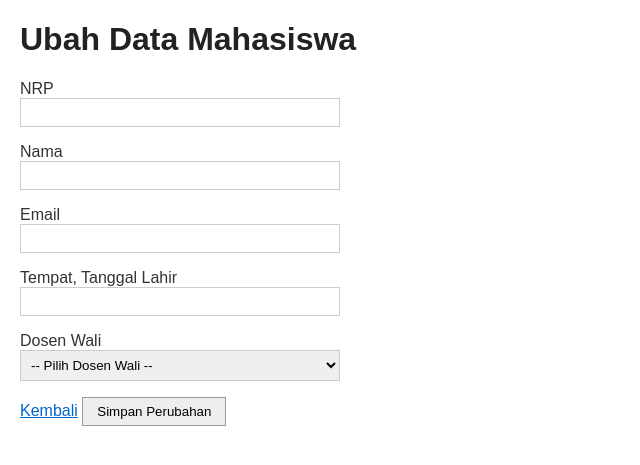
After one commit to Adikafazaa/Pemrograman-Web, a PHP site: page /ubah.php in a window 1280 px wide. The commit adds this page. Shown: the top 465 px of the page, without its empty margins (0-640 px from the left). Run offline with PHP 8.4, Linux system fonts and the light colour scheme; data comes from the database, SQL or seed files in the repository; data that the repository does not hold is empty.

Commit message:
feat(crud): tambahkan fitur ubah mahasiswa & dosen dan style css polos

```diff
--- a/Tugas/26.10.2026/index.php
+++ b/Tugas/26.10.2026/index.php
@@ -5,6 +5,7 @@ include 'database.php';
 <html>
 <head>
     <title>Data Mahasiswa & Dosen Wali</title>
+    <link rel="stylesheet" href="style.css">
 </head>
 <body>
     <h1>Data Mahasiswa</h1>
@@ -40,6 +41,7 @@ include 'database.php';
             <td><?php echo $mhs['ttl']; ?></td>
             <td><?php echo $mhs['nama_dosen']; ?></td>
             <td>
+                <a href="ubah_mahasiswa.php?id_mahasiswa=<?php echo $mhs['id_mahasiswa']; ?>">Ubah</a> |
                 <a href="delete_mahasiswa.php?id_mahasiswa=<?php echo $mhs['id_mahasiswa']; ?>" onclick="return confirm('Yakin ingin menghapus data ini?')">Hapus</a>
             </td>
         </tr>
@@ -71,6 +73,7 @@ include 'database.php';
             <td><?php echo $d['email']; ?></td>
             <td><?php echo $d['ttl']; ?></td>
             <td>
+                <a href="ubah_dosen.php?id_dosen=<?php echo $d['id_dosen']; ?>">Ubah</a> |
                 <a href="delete_dosen.php?id_dosen=<?php echo $d['id_dosen']; ?>" onclick="return confirm('Yakin ingin menghapus data dosen ini?')">Hapus</a>
             </td>
         </tr>
--- /dev/null
+++ b/Tugas/26.10.2026/style.css
@@ -0,0 +1,47 @@
+body {
+    font-family: Arial, sans-serif;
+    margin: 20px;
+    color: #333;
+}
+
+h1, h2 {
+    color: #222;
+}
+
+a {
+    color: #0066cc;
+    text-decoration: underline;
+}
+
+table {
+    border-collapse: collapse;
+    width: 100%;
+    margin-top: 10px;
+    margin-bottom: 20px;
+}
+
+th, td {
+    border: 1px solid #ccc;
+    padding: 8px 12px;
+    text-align: left;
+}
+
+th {
+    background-color: #f2f2f2;
+}
+
+input[type="text"],
+input[type="email"],
+select {
+    width: 320px;
+    padding: 6px;
+    border: 1px solid #ccc;
+    box-sizing: border-box;
+}
+
+button {
+    padding: 6px 14px;
+    background-color: #eee;
+    border: 1px solid #999;
+    cursor: pointer;
+}
--- a/Tugas/26.10.2026/tambah_data_mahasiswa.php
+++ b/Tugas/26.10.2026/tambah_data_mahasiswa.php
@@ -6,6 +6,7 @@ $dosen = mysqli_query($koneksi, "SELECT * FROM dosen_wali ORDER BY nama ASC");
 <html>
 <head>
     <title>Tambah Data Mahasiswa</title>
+    <link rel="stylesheet" href="style.css">
 </head>
 <body>
     <h1>Tambah Data Mahasiswa</h1>
--- a/Tugas/26.10.2026/tambah_dosen.php
+++ b/Tugas/26.10.2026/tambah_dosen.php
@@ -16,6 +16,7 @@ if (isset($_POST['simpan'])) {
 <html>
 <head>
     <title>Tambah Dosen Wali</title>
+    <link rel="stylesheet" href="style.css">
 </head>
 <body>
     <h1>Tambah Dosen Wali</h1>
--- /dev/null
+++ b/Tugas/26.10.2026/ubah.php
@@ -0,0 +1,7 @@
+<?php
+if (isset($_GET['id_dosen'])) {
+    include 'ubah_dosen.php';
+} else {
+    include 'ubah_mahasiswa.php';
+}
+?>
--- /dev/null
+++ b/Tugas/26.10.2026/ubah_mahasiswa.php
@@ -0,0 +1,70 @@
+<?php
+include 'database.php';
+
+if (isset($_POST['update'])) {
+    $id_mahasiswa = $_POST['id_mahasiswa'];
+    $nrp          = $_POST['nrp'];
+    $nama         = $_POST['nama'];
+    $email        = $_POST['email'];
+    $ttl          = $_POST['ttl'];
+    $id_dosen     = $_POST['id_dosen'];
+
+    if ($id_dosen == "" || $id_dosen == "0") {
+        mysqli_query($koneksi, "UPDATE mahasiswa SET nrp='$nrp', nama='$nama', email='$email', ttl='$ttl', id_dosen=NULL WHERE id_mahasiswa='$id_mahasiswa'");
+    } else {
+        mysqli_query($koneksi, "UPDATE mahasiswa SET nrp='$nrp', nama='$nama', email='$email', ttl='$ttl', id_dosen='$id_dosen' WHERE id_mahasiswa='$id_mahasiswa'");
+    }
+
+    header("location:index.php");
+    exit;
+}
+
+$id_mahasiswa = $_GET['id_mahasiswa'] ?? $_GET['id'] ?? 0;
+$data_mhs = mysqli_query($koneksi, "SELECT * FROM mahasiswa WHERE id_mahasiswa='$id_mahasiswa'");
+$mhs = mysqli_fetch_array($data_mhs);
+$dosen = mysqli_query($koneksi, "SELECT * FROM dosen_wali ORDER BY nama ASC");
+?>
+<!DOCTYPE html>
+<html>
+<head>
+    <title>Ubah Data Mahasiswa</title>
+    <link rel="stylesheet" href="style.css">
+</head>
+<body>
+    <h1>Ubah Data Mahasiswa</h1>
+    <form method="post" action="">
+        <input type="hidden" name="id_mahasiswa" value="<?php echo $mhs['id_mahasiswa']; ?>">
+        <p>
+            <label>NRP</label><br>
+            <input type="text" name="nrp" value="<?php echo $mhs['nrp']; ?>" required>
+        </p>
+        <p>
+            <label>Nama</label><br>
+            <input type="text" name="nama" value="<?php echo $mhs['nama']; ?>" required>
+        </p>
+        <p>
+            <label>Email</label><br>
+            <input type="email" name="email" value="<?php echo $mhs['email']; ?>" required>
+        </p>
+        <p>
+            <label>Tempat, Tanggal Lahir</label><br>
+            <input type="text" name="ttl" value="<?php echo $mhs['ttl']; ?>" required>
+        </p>
+        <p>
+            <label>Dosen Wali</label><br>
+            <select name="id_dosen">
+                <option value="">-- Pilih Dosen Wali --</option>
+                <?php while ($d = mysqli_fetch_array($dosen)) { ?>
+                    <option value="<?php echo $d['id_dosen']; ?>" <?php if ($d['id_dosen'] == $mhs['id_dosen']) echo 'selected'; ?>>
+                        <?php echo $d['nip'] . " - " . $d['nama']; ?>
+                    </option>
+                <?php } ?>
+            </select>
+        </p>
+        <p>
+            <a href="index.php">Kembali</a>
+            <button type="submit" name="update">Simpan Perubahan</button>
+        </p>
+    </form>
+</body>
+</html>
```
Also changed, not shown: Tugas/26.10.2026/ubah_dosen.php (added, +53 -0 lines).
